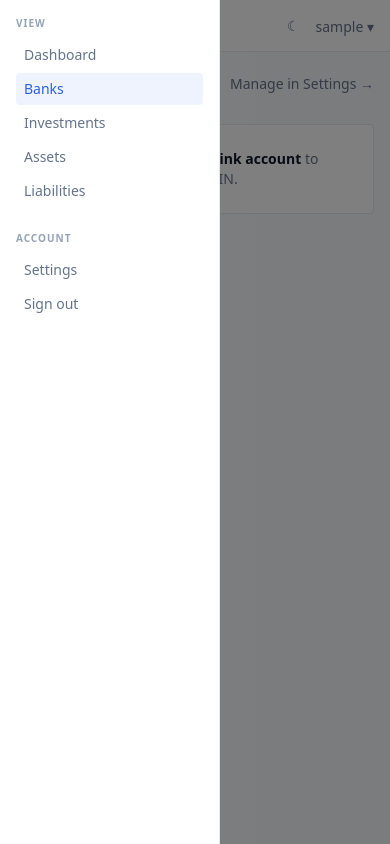
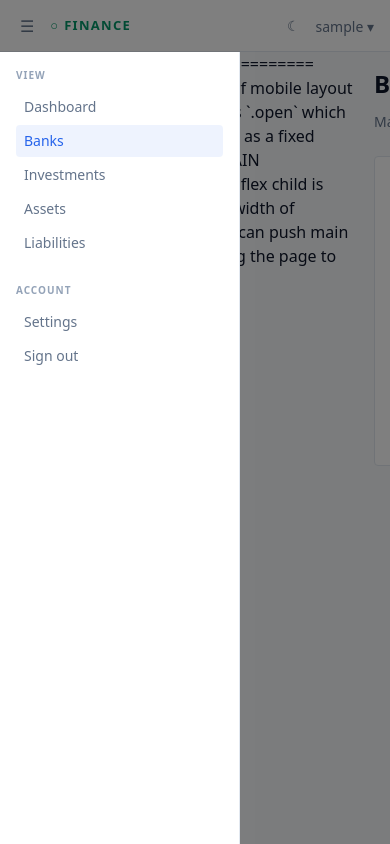
Before and after one commit to mhamida292/FinanceManager, a Django app: page /banks/ in a window 390 px wide, after a click that opens the changed part. Run offline with Django 5.2, Linux system fonts and the light colour scheme; the visitor is signed in with stand-in values (Sample User, id 1); data that the repository does not hold is empty; some libraries are stand-ins or nearby versions.

Commit message:
fix(ui): mobile layout — no horizontal scroll, sidebar drawer, scrollable tables
- html/body overflow-x:hidden + main min-w-0 stop the page from scrolling sideways on iPhone
- sidebar uses `hidden md:block` so it leaves the mobile flex layout entirely; .open shows it as a fixed overlay
- table cards switched from overflow-hidden (clipping data) to overflow-x-auto with min-w table widths so wide tables scroll inside the card
- header rows on banks pages get flex-wrap + whitespace-nowrap currency so long balances wrap cleanly instead of overlapping the title
- dashboard summary numbers are responsive sizes + truncate so long values can't push the 2-col mobile grid sideways

Co-Authored-By: Claude Opus 4.7 (1M context) <noreply@anthropic.com>

```diff
--- a/apps/accounts/templates/base.html
+++ b/apps/accounts/templates/base.html
@@ -63,8 +63,11 @@
 {# ============ LAYOUT ============ #}
 <div class="flex">
 
-  {# ============ SIDEBAR ============ #}
-  <nav id="sidebar" class="md:sticky md:top-[52px] md:h-[calc(100vh-52px)] w-[180px] flex-shrink-0 border-r p-4 overflow-y-auto" style="background: var(--surface); border-color: var(--border);">
+  {# ============ SIDEBAR ============
+     `hidden md:block` keeps it out of mobile layout entirely.
+     The hamburger toggles `.open` which is overridden in app.css to show as a fixed overlay.
+  #}
+  <nav id="sidebar" class="hidden md:block md:sticky md:top-[52px] md:h-[calc(100vh-52px)] w-[180px] flex-shrink-0 border-r p-4 overflow-y-auto" style="background: var(--surface); border-color: var(--border);">
     <div class="text-[10px] font-semibold tracking-widest mb-2" style="color: var(--dim);">VIEW</div>
     {% with active=request.resolver_match.namespace|default:request.resolver_match.url_name %}
       <a href="{% url 'home' %}" class="flex items-center justify-between px-2 py-1.5 rounded text-sm mb-0.5 {% if request.path == '/' %}nav-active-default{% endif %}" style="{% if request.path != '/' %}color: var(--muted);{% endif %}">Dashboard</a>
@@ -82,8 +85,11 @@
     </form>
   </nav>
 
-  {# ============ MAIN ============ #}
-  <main class="flex-1 max-w-[1280px] mx-auto p-4 md:p-6">
+  {# ============ MAIN ============
+     `min-w-0` on the flex child is required — without it, intrinsic width of children (long numbers, tables)
+     can push main wider than the viewport, causing the page to scroll horizontally on mobile.
+  #}
+  <main class="flex-1 min-w-0 w-full max-w-[1280px] mx-auto p-4 md:p-6">
     {% block content %}{% endblock %}
   </main>
 
--- a/apps/assets/templates/assets/assets_list.html
+++ b/apps/assets/templates/assets/assets_list.html
@@ -29,8 +29,8 @@
     No assets tracked yet. Click <strong style="color: var(--text);">+ Add</strong> to track gold, art, cars, cash, or anything else.
   </div>
 {% else %}
-  <div class="rounded border overflow-hidden" style="background: var(--surface); border-color: var(--border);">
-    <table class="w-full text-sm">
+  <div class="rounded border overflow-x-auto" style="background: var(--surface); border-color: var(--border);">
+    <table class="w-full text-sm min-w-[560px]">
       <thead style="border-bottom: 1px solid var(--border);">
         <tr class="text-[10px] uppercase tracking-widest" style="color: var(--dim);">
           <th class="px-4 py-2 w-10"></th>
--- a/apps/banking/templates/banking/banks_list.html
+++ b/apps/banking/templates/banking/banks_list.html
@@ -1,9 +1,9 @@
 {% extends "base.html" %}
 {% block title %}Banks{% endblock %}
 {% block content %}
-<div class="flex items-center justify-between mb-6">
+<div class="flex items-center justify-between mb-6 flex-wrap gap-3">
   <h1 class="text-2xl font-bold">Banks</h1>
-  <a href="{% url 'settings' %}" class="text-sm" style="color: var(--muted);">Manage in Settings →</a>
+  <a href="{% url 'settings' %}" class="text-sm whitespace-nowrap" style="color: var(--muted);">Manage in Settings →</a>
 </div>
 
 {% if messages %}
@@ -43,12 +43,12 @@
       <div>
         {% for account in inst.accounts.all %}
         <div class="flex items-center justify-between px-5 py-3" style="{% if not forloop.first %}border-top: 1px solid var(--border);{% endif %}">
-          <a href="{% url 'banking:account_detail' account.id %}" class="flex-1 flex items-center justify-between min-w-0 pr-3">
+          <a href="{% url 'banking:account_detail' account.id %}" class="flex-1 flex items-center justify-between gap-3 min-w-0 pr-3 flex-wrap">
             <div class="min-w-0">
               <div class="font-medium truncate">{{ account.effective_name }}</div>
               <div class="text-xs" style="color: var(--muted);">{{ account.org_name|default:"" }} · {{ account.get_type_display }}</div>
             </div>
-            <div class="num font-semibold" style="color: {% if account.balance < 0 %}var(--accent-negative){% else %}var(--accent-cash){% endif %};">
+            <div class="num font-semibold whitespace-nowrap" style="color: {% if account.balance < 0 %}var(--accent-negative){% else %}var(--accent-cash){% endif %};">
               ${{ account.balance|floatformat:2 }} {{ account.currency }}
             </div>
           </a>
--- a/apps/investments/templates/investments/account_detail.html
+++ b/apps/investments/templates/investments/account_detail.html
@@ -47,8 +47,8 @@
     No holdings yet.
   </div>
 {% else %}
-  <div class="rounded border overflow-hidden" style="background: var(--surface); border-color: var(--border);">
-    <table class="w-full text-sm">
+  <div class="rounded border overflow-x-auto" style="background: var(--surface); border-color: var(--border);">
+    <table class="w-full text-sm min-w-[820px]">
       <thead style="border-bottom: 1px solid var(--border);">
         <tr class="text-[10px] uppercase tracking-widest" style="color: var(--dim);">
           <th class="px-4 py-2 text-left">Symbol</th>
--- a/static/css/app.css
+++ b/static/css/app.css
@@ -63,11 +63,14 @@ html {
   color: var(--text);
   font-family: "Inter", system-ui, -apple-system, sans-serif;
   font-feature-settings: "cv11", "ss01";  /* Inter stylistic sets — nicer numerals */
+  /* Belt-and-suspenders: prevent any rogue child from causing page-level horizontal scroll on mobile */
+  overflow-x: hidden;
 }
 
 body {
   background: var(--bg);
   color: var(--text);
+  overflow-x: hidden;
 }
 
 /* Tabular nums everywhere — finance app */
@@ -93,19 +96,23 @@ html, body, .surface {
 .nav-active-lia { background: var(--tint-lia); color: var(--accent-lia); }
 .nav-active-default { background: var(--tint-positive); color: var(--accent-positive); }
 
-/* Mobile sidebar drawer behavior */
+/* Mobile sidebar drawer behavior.
+   Default state on mobile: hidden (via Tailwind `hidden` utility on the nav).
+   When `.open` is added, override to show as a fixed overlay drawer.
+*/
 @media (max-width: 767px) {
-  #sidebar {
+  #sidebar.open {
+    display: block !important;
     position: fixed;
-    top: 0;
+    top: 52px;
     left: 0;
     bottom: 0;
-    width: 220px;
-    transform: translateX(-100%);
-    transition: transform 200ms ease;
+    width: 240px;
     z-index: 50;
+    overflow-y: auto;
+    background: var(--surface);
+    border-right: 1px solid var(--border);
   }
-  #sidebar.open { transform: translateX(0); }
   #sidebar-scrim {
     display: none;
     position: fixed;
```
Also changed, not shown: apps/banking/templates/banking/account_detail.html (+5 -5 lines), apps/dashboard/templates/dashboard/index.html (+7 -7 lines).
